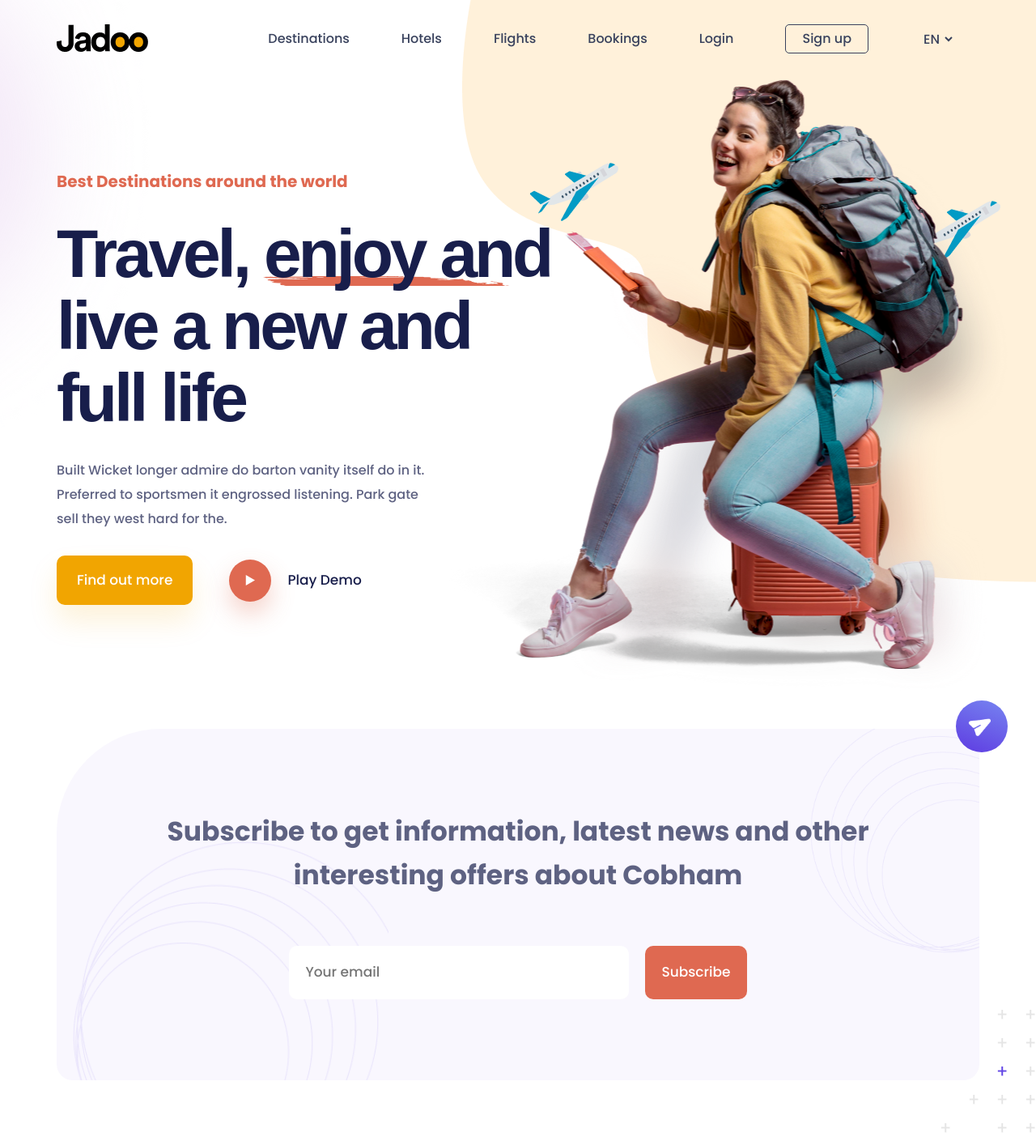
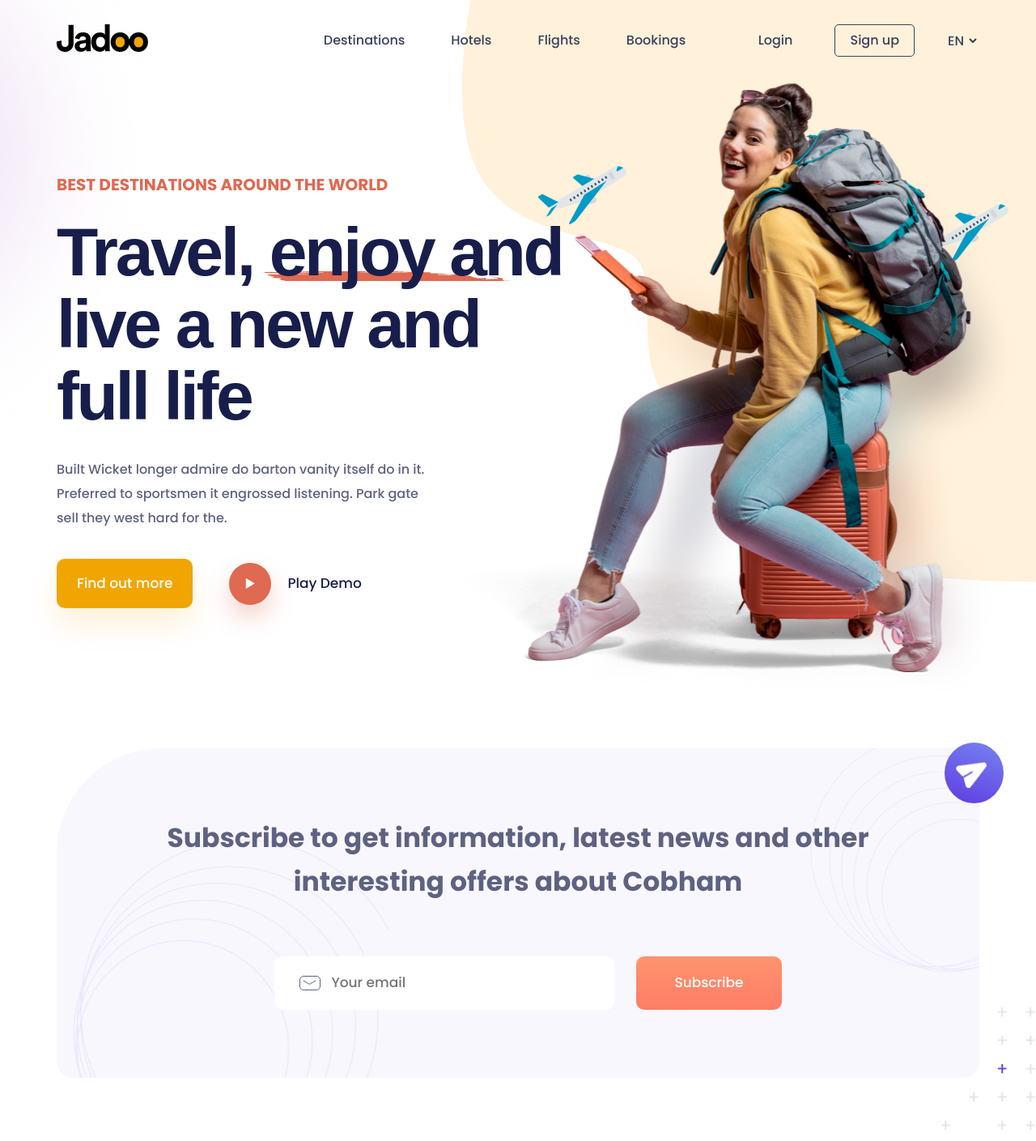
Before and after one commit to ostandrey/capslock-test-task, a website built with Vite: page index.html in a window 1280 px wide. Shown: the top 1409 px of the page at 81% size. Built offline with nearby package versions, Linux system fonts and the light colour scheme; a web font is replaced by a local one.

Commit message:
refactor styles for pixelperfect

```diff
--- a/css/sections/header.css
+++ b/css/sections/header.css
@@ -1,14 +1,15 @@
 .header__nav {
   display: flex;
   overflow: hidden;
+  padding: 30px 0;
 
   position: relative;
 }
 
 .header__logo {
   display: flex;
+  flex: 1;
   position: relative;
-  padding: 30px 0;
 }
 
 .header__logo img {
@@ -18,15 +19,17 @@
 
 .header__menu,
 .header__menu-btn {
-  padding: 30px;
-
-  flex: 1;
+  flex: 1.1;
   display: flex;
   justify-content: flex-end;
   align-items: center;
-  gap: 64px;
+  gap: 57px;
 
   list-style: none;
+}
+
+.header__menu-login {
+  gap: 37px;
 }
 
 .header__menu li,
@@ -45,7 +48,9 @@ select {
 }
 
 .header__btn-sign-up {
-  padding: 5px 20px;
+  padding: 7px 18px;
+  margin-left: 15px;
+
   border: 1px solid var(--dark-link);
   border-radius: 5px;
 }
--- a/css/sections/hero.css
+++ b/css/sections/hero.css
@@ -3,30 +3,6 @@
   display: flex;
   justify-content: space-between;
   flex-direction: column;
-}
-
-.hero-content-info {
-  padding: 64px;
-  flex: 1;
-  display: flex;
-  justify-content: center;
-  flex-direction: column;
-}
-
-.hero-content-info h1 {
-  font-size: 80px;
-  font-weight: 600;
-  font-family: var(--playfair-display);
-  color: var(--secondary-color);
-}
-
-.hero-content-info p {
-  margin: 32px 0 0 32px;
-
-  font-family: var(--plus-jakarta-sans);
-  color: var(--secondary-color);
-  font-size: 18px;
-  font-weight: 400;
 }
 
 .hero-content__subtitle {
@@ -35,21 +11,22 @@
   font-family: var(--poppins);
   line-height: 30px;
 
+  text-transform: uppercase;
+
   color: var(--color-orange);
 }
 
 .hero-content__title-container {
   position: relative;
+  margin-top: 24px;
 }
 
 .hero-content__title {
-  padding-top: 30px;
-
   font-size: 84px;
   font-weight: 700;
   font-family: var(--volkhov);
   line-height: 89px;
-  letter-spacing: -0.05em;
+  letter-spacing: -0.04em;
 
   color: var(--dark-text);
 
@@ -59,13 +36,13 @@
 
 .hero-content__title-decore {
   position: absolute;
-  top: 100px;
+  top: 66px;
   right: 0;
   z-index: 1;
 }
 
 .hero-content__description {
-  padding: 30px 0;
+  padding-top: 31px;
   max-width: 475px;
 
   font-size: 16px;
@@ -80,6 +57,7 @@
   display: flex;
   flex-wrap: wrap;
   gap: 45px;
+  padding-top: 35px;
 }
 
 .hero-content__find-button {
@@ -140,5 +118,5 @@
 
 .hero__image-hero {
   position: absolute;
-  left: -200px;
+  left: -190px;
 }
--- a/css/sections/subscription.css
+++ b/css/sections/subscription.css
@@ -1,5 +1,5 @@
 .subscription {
-  padding-top: 40px;
+  padding-top: 60px;
 }
 
 .subscription__container {
@@ -14,12 +14,12 @@
 }
 
 .subscription__content {
-  padding: 100px 136px;
+  padding: 84px 120px;
 
   display: flex;
   flex-direction: column;
   align-items: center;
-  gap: 60px;
+  gap: 65px;
 
   position: relative;
   z-index: 2;
@@ -38,15 +38,18 @@
 
 .subscription__form {
   display: flex;
-  gap: 20px;
 }
 
 .subscription__content input {
   width: 420px;
-  padding: 20px;
-
+  padding: 20px 20px 20px 70px;
+  margin-left: 25px;
   border: none;
   border-radius: 10px;
+
+  background-image: url('../../assets/icon-email.svg');
+  background-repeat: no-repeat;
+  background-position: 31px 24px;
 
   color: var(--text-color);
 
@@ -57,12 +60,12 @@
 }
 
 .subscription__content button {
-  padding: 20px;
-
+  padding: 20px 47px;
+  margin-left: 27px;
   border: none;
   border-radius: 10px;
 
-  background: var(--color-orange);
+  background: var(--gradient1);
   color: var(--color-white);
 
   font-weight: 500;
@@ -94,18 +97,18 @@
 
 .subscription__mark {
   position: absolute;
-  top: -35px;
-  right: -35px;
+  top: -7px;
+  right: -30px;
   z-index: 3;
 
-  padding: 15px;
+  padding: 13px;
   background: var(--gradient2);
   border-radius: 50%;
 }
 
 .subscription__mark img {
-  width: 34px;
-  height: 30px;
+  width: 47px;
+  height: 45px;
 }
 
 .subscription__decore {
--- a/index.html
+++ b/index.html
@@ -20,6 +20,8 @@
               <li><a href="#hotels">Hotels</a></li>
               <li><a href="#flights">Flights</a></li>
               <li><a href="#bookings">Bookings</a></li>
+            </ul>
+            <ul class="header__menu header__menu-login">
               <li><a href="#login">Login</a></li>
               <li class="header__btn-sign-up"><a href="#sign-up">Sign up</a></li>
               <li>
```
